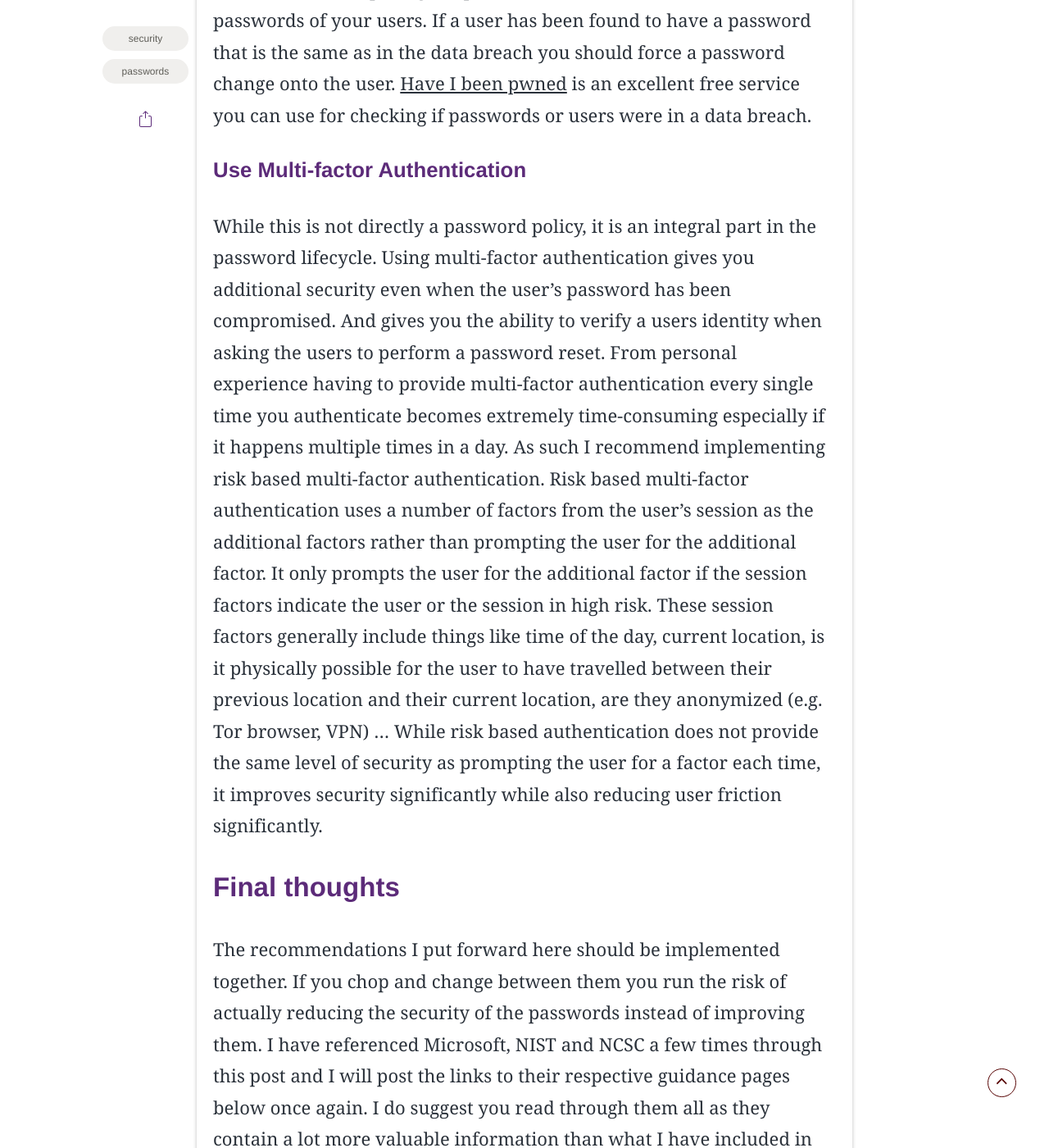
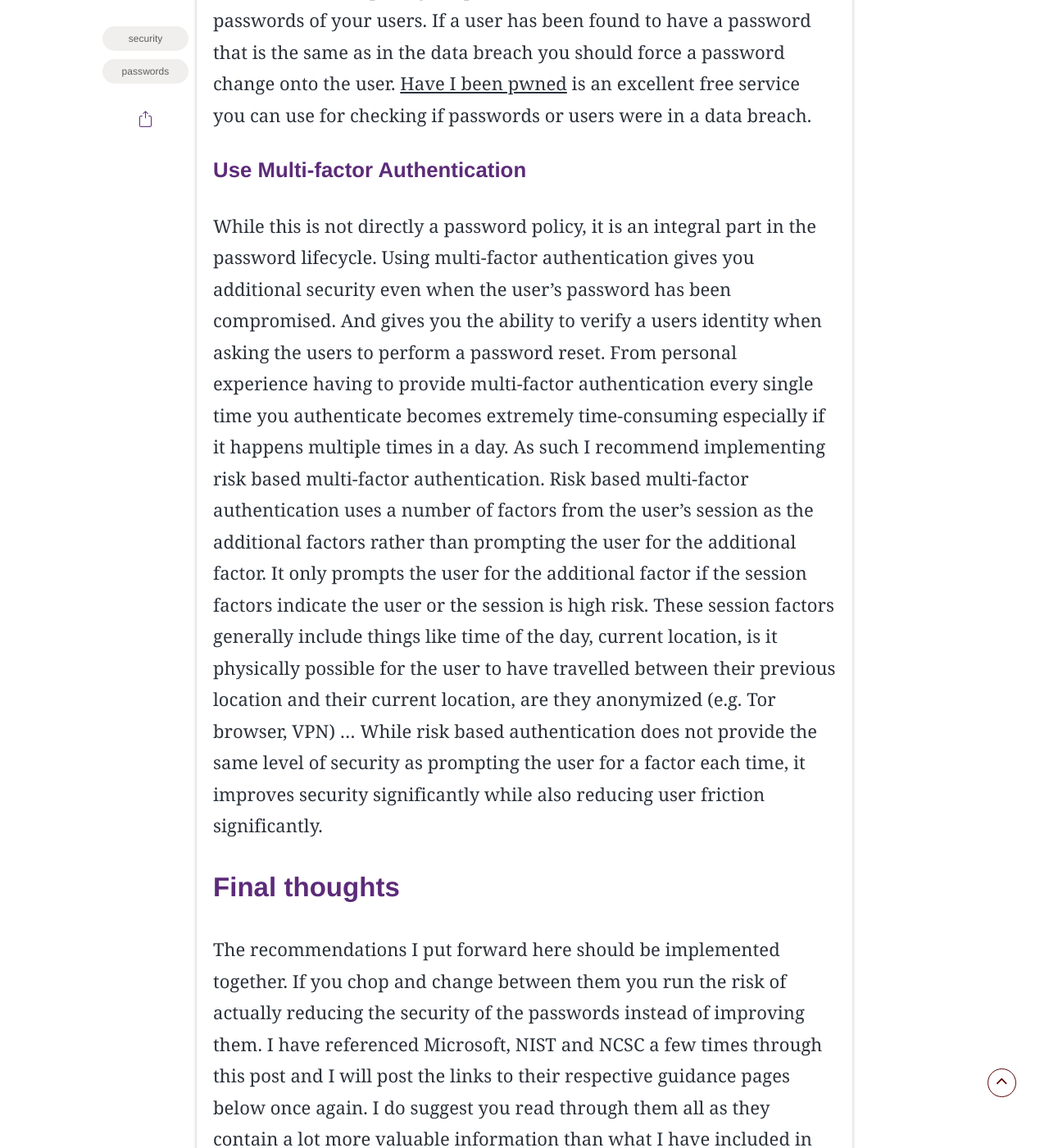
Before and after one commit to Cyber-Unicorn-42/cyber-unicorn-42.github.io, a Jekyll site: the page built from _posts/2021-08-07-password-policies.markdown, in a window 1280 px wide and 1400 px high, scrolled down 6290 px. Shown: the whole window at 82% size. Built offline with Jekyll 4.4.1, drawn with Linux system fonts in a browser that asks for light colours; some web fonts are replaced; some of the changed text lies outside the part shown.

```diff
--- a/_posts/2021-08-07-password-policies.markdown
+++ b/_posts/2021-08-07-password-policies.markdown
@@ -71,7 +71,7 @@ While there is no direct mention of password history in any of the guidance. Com
 
 ### Use Multi-factor Authentication
 While this is not directly a password policy, it is an integral part in the password lifecycle. Using multi-factor authentication gives you additional security even when the user's password has been compromised. And gives you the ability to verify a users identity when asking the users to perform a password reset.
-From personal experience having to provide multi-factor authentication every single time you authenticate becomes extremely time-consuming especially if it happens multiple times in a day. As such I recommend implementing risk based multi-factor authentication. Risk based multi-factor authentication uses a number of factors from the user's session as the additional factors rather than prompting the user for the additional factor. It only prompts the user for the additional factor if the session factors indicate the user or the session in high risk. These session factors generally include things like time of the day, current location, is it physically possible for the user to have travelled between their previous location and their current location, are they anonymized (e.g. Tor browser, VPN) ...
+From personal experience having to provide multi-factor authentication every single time you authenticate becomes extremely time-consuming especially if it happens multiple times in a day. As such I recommend implementing risk based multi-factor authentication. Risk based multi-factor authentication uses a number of factors from the user's session as the additional factors rather than prompting the user for the additional factor. It only prompts the user for the additional factor if the session factors indicate the user or the session is high risk. These session factors generally include things like time of the day, current location, is it physically possible for the user to have travelled between their previous location and their current location, are they anonymized (e.g. Tor browser, VPN) ...
 While risk based authentication does not provide the same level of security as prompting the user for a factor each time, it improves security significantly while also reducing user friction significantly.
 
 ## Final thoughts
```
Also changed, not shown: other parts of _posts/2021-08-07-password-policies.markdown (+4 -4 lines).
